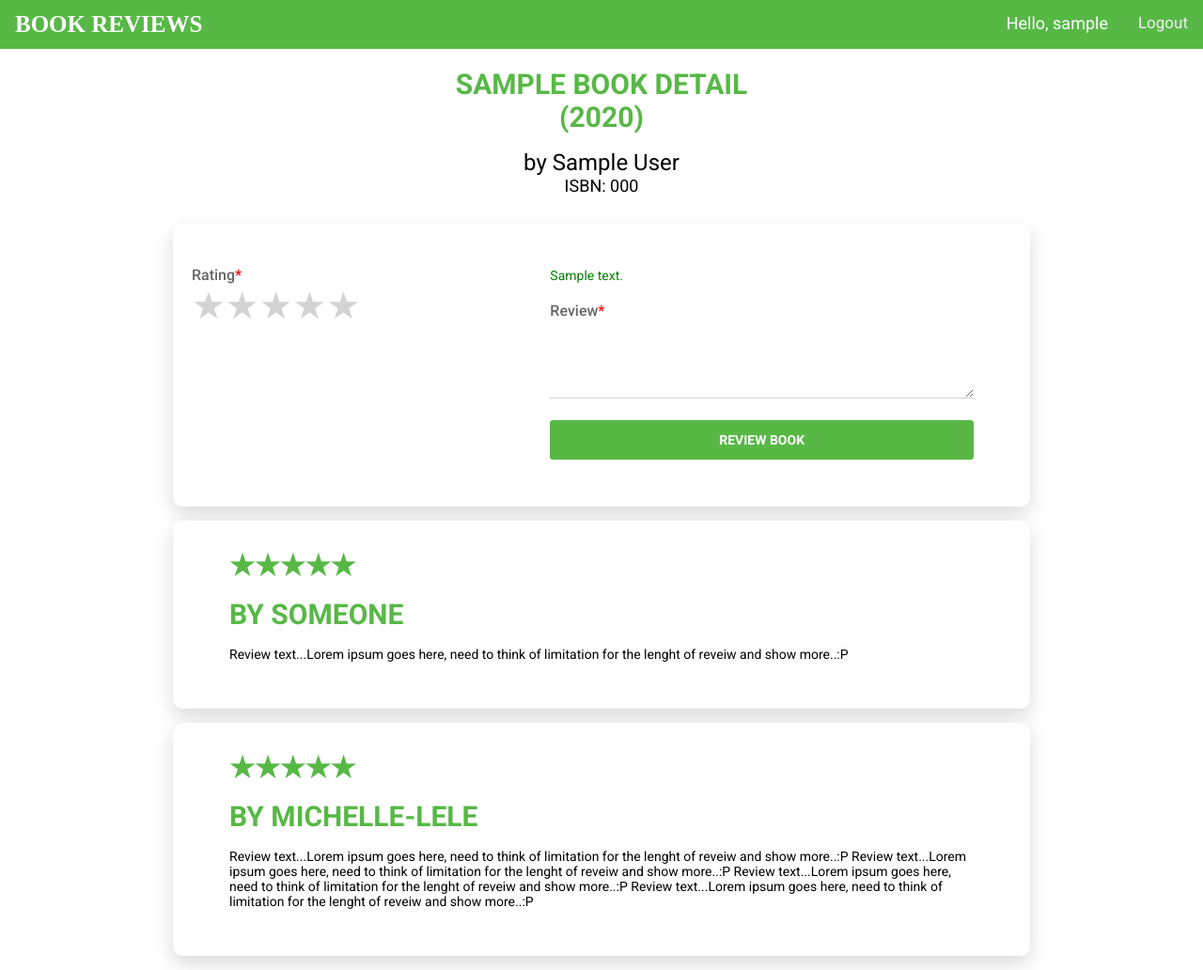
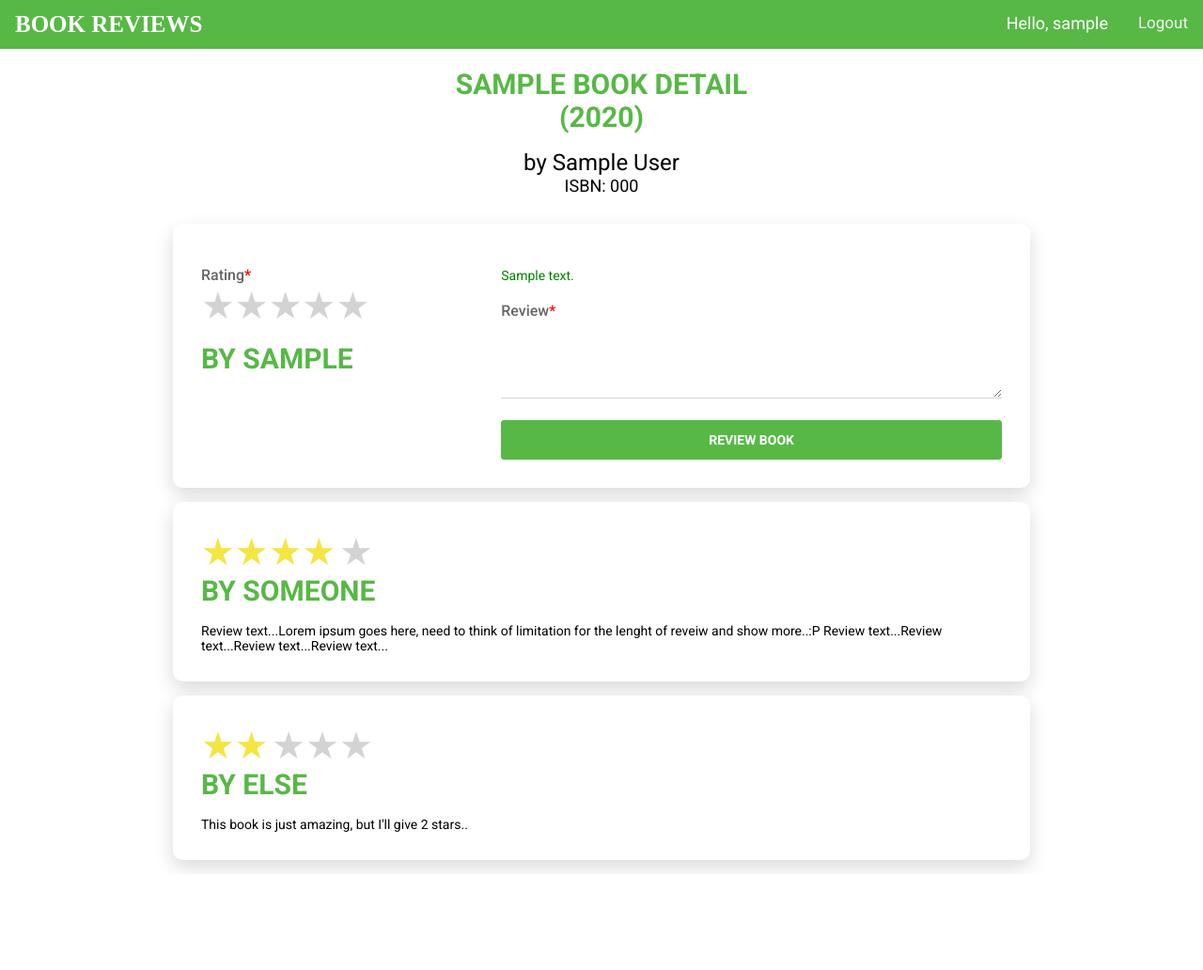
Before and after one commit to Michelle-lele/project1, a Flask app: template templates/book.html in a window 1280 px wide. Shown: the whole page at 94% size. After the commit the page ends 927 px from the top, so only its background shows below. Run offline with Flask 2, Linux system fonts and the light colour scheme; the template is opened without the code that fills it: most values are stand-ins (such as "Sample title", 1, 10 or a date in 2020); some libraries are stand-ins or nearby versions.

Commit message:
Some more styling changes

```diff
--- a/application.py
+++ b/application.py
@@ -240,7 +240,16 @@ def book():
 	if request.method == "GET":
 		if not request.args.get("isbn"):
 			return redirect("search")
-		book_details = db.execute("SELECT title, author, isbn, year from books WHERE isbn = :isbn",
+	book_details = db.execute("SELECT title, author, isbn, year from books WHERE isbn = :isbn",
 			{"isbn": request.args.get("isbn")}).fetchone()
-		print(book_details, file=sys.stderr)
+	#print(book_details, file=sys.stderr)
+	if request.method == "POST":
+		errorMessages = []
+		if not request.form.get("rating"):
+			errorMessages.append("Rating is required!")
+		print(request.form.get("rating"), file=sys.stderr)
+		if not request.form.get("review_text"):
+			errorMessages.append("Review text is required!")
+		if errorMessages != []:
+			return render_template("book.html", username = username, book_details = book_details, errorMessages=errorMessages)
 	return render_template("book.html", username = username, book_details = book_details)
--- a/static/styles.css
+++ b/static/styles.css
@@ -521,7 +521,8 @@ input, textarea {
 
 .review .card-heading {
   display: table-cell;
-  padding: 20px;
+  padding: 30px;
+  padding-right: 15px;
 }
 
 .card-2 .card-body {
@@ -563,10 +564,12 @@ input, textarea {
 
 .card-3 .card-body {
   display: table-cell;
-  padding: 30px 60px;
-  padding-bottom: 50px;
+  padding: 30px;
 }
 
+.review .card-body{
+  width: 65%;
+}
 .review {
   max-width: ;
 }
@@ -579,10 +582,16 @@ input, textarea {
 
 }
 
-.rating button{
+.rating button, .review .star-unselected {
   height: 40px;
   font-size: 40px;
   color: lightgrey;
+}
+
+.review .star-selected{
+  height: 40px;
+  font-size: 40px;
+  color: #f4e542;
 }
 
 .rating button:hover,
@@ -639,6 +648,11 @@ input, textarea {
 
   .greeting{
     display: none;
+  }
+
+  .review .card-body{
+    margin: auto;
+    width: 100%;
   }
 }
 
--- a/templates/book.html
+++ b/templates/book.html
@@ -13,13 +13,13 @@
 		<div class="card-heading">
 			<label for="rating" class="input--style-2 required">Rating</label>
 			<div class="input-group rating">
-                <input type="hidden" name="rating" value="3">
   				<button type="button" name="rating" value="5">&#9733;</button>
   				<button type="button" name="rating" value="4">&#9733;</button>
   				<button type="button" name="rating" value="3">&#9733;</button>
   				<button type="button" name="rating" value="2">&#9733;</button>
   				<button type="button" name="rating" value="1">&#9733;</button>
             </div>
+            <h2 class="title"> by {{ username }}</h2>
 		</div>
         <div class="card-body">
                     <h2 class="title"></h2>
@@ -48,23 +48,26 @@
         </div>
     </div>
 
-<div class="card card-3 wrapper--w960">
+<div class="review card card-3 wrapper--w960">
     <div class="search-item">
         <div class="card-body">
-            <h2 class="title">&#9733;&#9733;&#9733;&#9733;&#9733;</h2>
+            <span class="star-selected">&#9733;&#9733;&#9733;&#9733;</span>
+            <span class="star-unselected">&#9733;</span>
             <h2 class="title"> by Someone</h2>
-            <p>Review text...Lorem ipsum goes here, need to think of limitation for the lenght of reveiw and show more..:P</p>
+            <p>Review text...Lorem ipsum goes here, need to think of limitation for the lenght of reveiw and show more..:P
+            Review text...Review text...Review text...Review text...</p>
+        </div>
+    </div>
+</div>
+<div class="review card card-3 wrapper--w960">
+    <div class="search-item">
+        <div class="card-body">
+            <span class="star-selected">&#9733;&#9733;</span>
+            <span class="star-unselected">&#9733;&#9733;&#9733;</span>
+            <h2 class="title"> by Else</h2>
+            <p>This book is just amazing, but I'll give 2 stars..</p>
         </div>
     </div>
 </div>
 
-<div class="card card-3 wrapper--w960">
-    <div class="search-item">
-        <div class="card-body">
-            <h2 class="title"> &#9733;&#9733;&#9733;&#9733;&#9733;</h2>
-            	<h2 class="title">by Michelle-lele</h2>
-            <p>Review text...Lorem ipsum goes here, need to think of limitation for the lenght of reveiw and show more..:P Review text...Lorem ipsum goes here, need to think of limitation for the lenght of reveiw and show more..:P Review text...Lorem ipsum goes here, need to think of limitation for the lenght of reveiw and show more..:P Review text...Lorem ipsum goes here, need to think of limitation for the lenght of reveiw and show more..:P</p>
-        </div>
-    </div>
-</div>
 {% endblock %}
```
